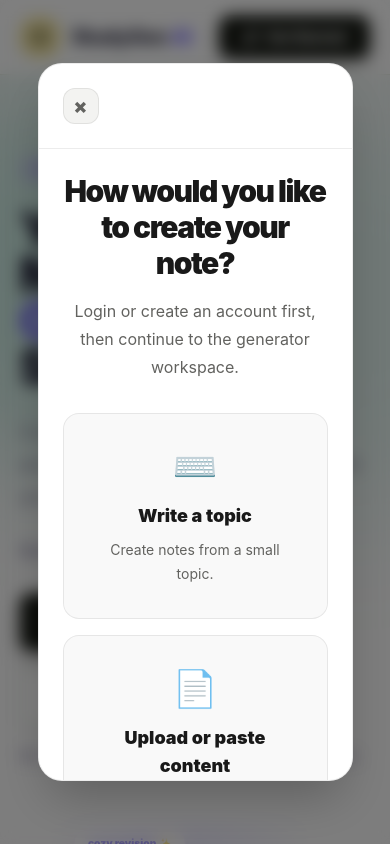
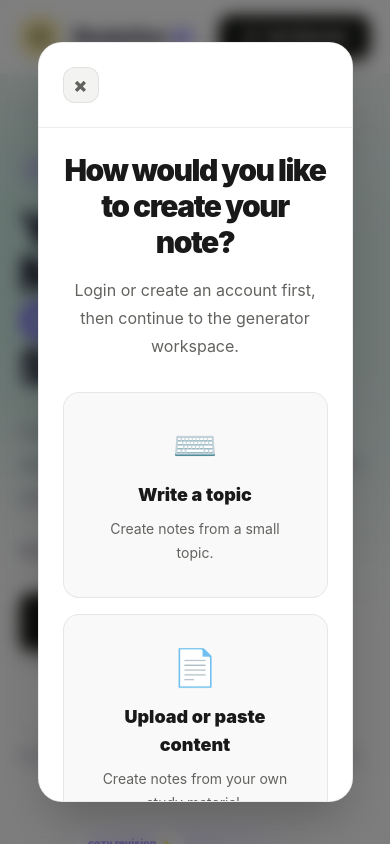
Before and after one commit to dipika-rijal/AI-Study-Notes-Quiz-Generator, a React (Vite) app in the folder frontend/: page / in a window 390 px wide. Both pictures are taken after a click on the button "Make Notes →". Shown: the top 844 px of the page. Built offline with nearby package versions, Linux system fonts and the light colour scheme; no server answers.

Commit message:
fix(ui): improve mobile responsiveness for modal and hero preview

```diff
--- a/frontend/src/components/landing/HeroPreview.jsx
+++ b/frontend/src/components/landing/HeroPreview.jsx
@@ -1,6 +1,6 @@
 export default function HeroPreview() {
   return (
-    <div className="relative min-h-[560px] transform scale-[0.85] origin-top lg:scale-100">
+    <div className="relative min-h-[560px] transform scale-[0.85] origin-top sm:scale-100">
       <div className="absolute inset-0 rounded-[40px] bg-[radial-gradient(circle_at_45%_12%,rgba(103,87,255,0.13),transparent_30%),radial-gradient(circle_at_78%_72%,rgba(255,216,182,0.45),transparent_32%)]" />
 
       <div className="absolute left-8 top-2 rounded-full border border-purple-100 bg-white/80 px-4 py-2 text-xs font-black text-[#6757ff] shadow-lg">
--- a/frontend/src/design-system/components/Modal.tsx
+++ b/frontend/src/design-system/components/Modal.tsx
@@ -90,9 +90,9 @@ export const Modal: React.FC<ModalProps> = ({
     borderRadius: borderRadiusTokens.xl,
     boxShadow: shadowTokens['2xl'],
     border: tone === 'dark' ? '1px solid rgba(255, 255, 255, 0.10)' : '1px solid var(--color-border)',
-    maxHeight: '85vh',
-    display: 'flex',
-    flexDirection: 'column' as const,
+    maxHeight: '90vh',
+    overflowY: 'auto' as const,
+    overflowX: 'hidden' as const,
     ...sizeStyles[size],
   };
 
@@ -102,7 +102,6 @@ export const Modal: React.FC<ModalProps> = ({
     justifyContent: 'space-between',
     padding: '24px',
     borderBottom: '1px solid var(--color-border)',
-    flexShrink: 0,
   };
 
   const titleStyle = {
@@ -127,14 +126,10 @@ export const Modal: React.FC<ModalProps> = ({
     fontWeight: '900',
     cursor: 'pointer',
     transition: 'all 150ms ease',
-    flexShrink: 0,
   };
 
   const contentStyle = {
     padding: tone === 'dark' ? '20px' : '24px',
-    overflowY: 'auto' as const,
-    overflowX: 'hidden' as const,
-    flex: 1,
   };
 
   return (
```
